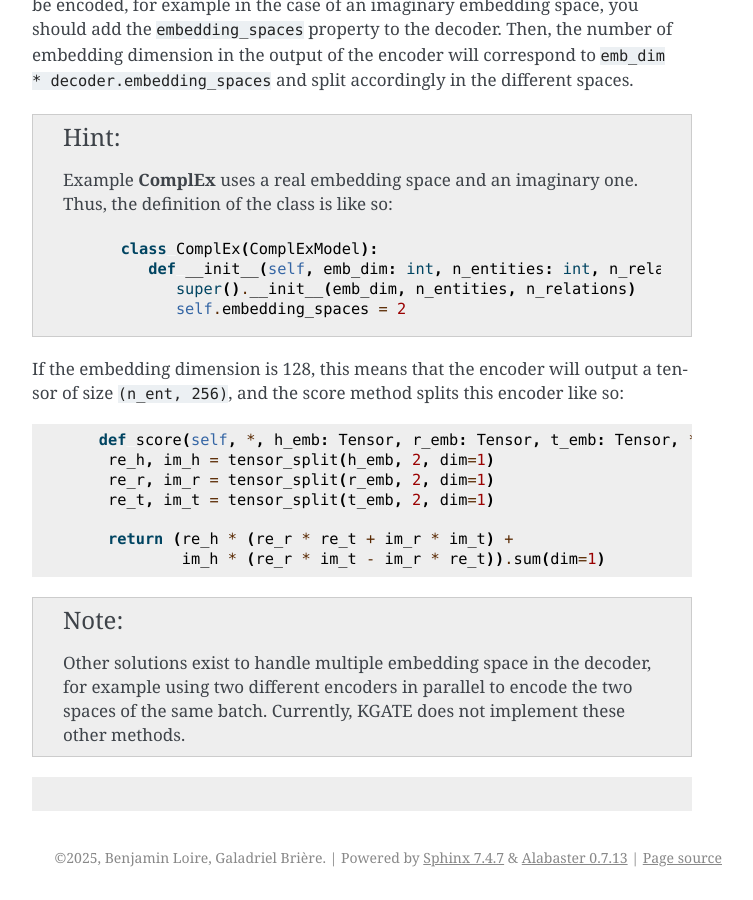
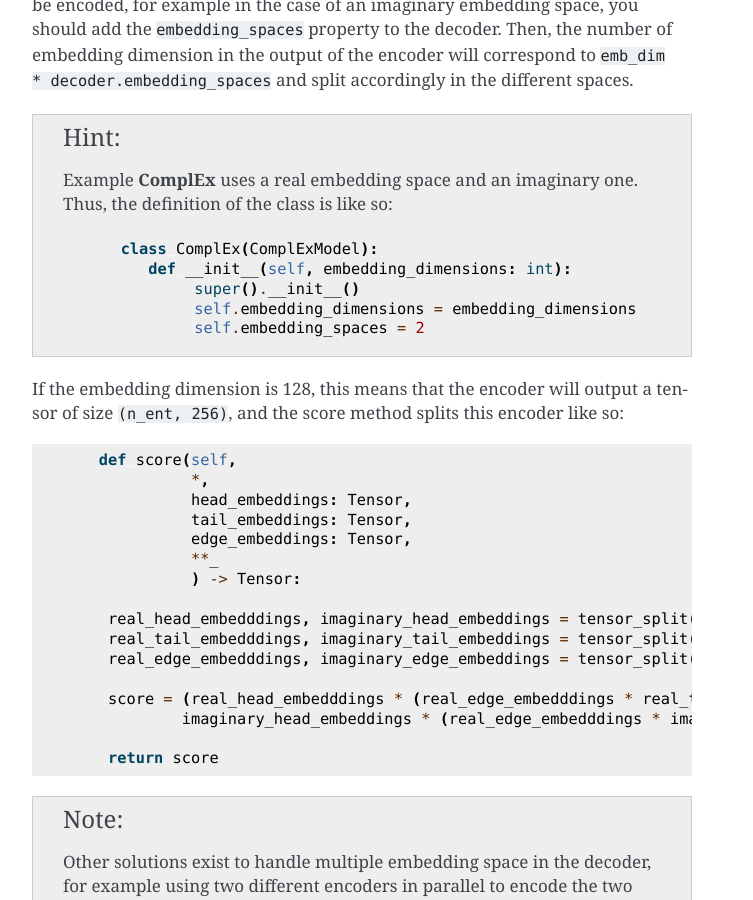
Before and after one commit to BAUDOTlab/KGATE, a Sphinx documentation site: the page built from docs/decoders.md, in a window 1280 px wide and 900 px high, scrolled down 1619 px. Shown: the whole window, without its empty margins (388-1141 px from the left). Built offline with Sphinx 7.4.7, drawn with Linux system fonts in a browser that asks for light colours.

Commit message:
Fixed naming conventions

````diff
--- a/docs/decoders.md
+++ b/docs/decoders.md
@@ -63,21 +63,31 @@ A decoder *must not* contain the entity or relation main embeddings, but may use
 
    ```python
       class ComplEx(ComplExModel):
-         def __init__(self, emb_dim: int, n_entities: int, n_relations: int):
-            super().__init__(emb_dim, n_entities, n_relations)
-            self.embedding_spaces = 2
+         def __init__(self, embedding_dimensions: int):
+              super().__init__()
+              self.embedding_dimensions = embedding_dimensions
+              self.embedding_spaces = 2
    ```
 
 If the embedding dimension is 128, this means that the encoder will output a tensor of size `(n_ent, 256)`, and the score method splits this encoder like so:
 
    ```python
-       def score(self, *, h_emb: Tensor, r_emb: Tensor, t_emb: Tensor, **_):
-        re_h, im_h = tensor_split(h_emb, 2, dim=1)
-        re_r, im_r = tensor_split(r_emb, 2, dim=1)
-        re_t, im_t = tensor_split(t_emb, 2, dim=1)
+       def score(self,
+                 *,
+                 head_embeddings: Tensor,
+                 tail_embeddings: Tensor,
+                 edge_embeddings: Tensor,
+                 **_
+                 ) -> Tensor:
 
-        return (re_h * (re_r * re_t + im_r * im_t) +
-                im_h * (re_r * im_t - im_r * re_t)).sum(dim=1)
+        real_head_embedddings, imaginary_head_embeddings = tensor_split(head_embeddings, 2, dim = 1)
+        real_tail_embedddings, imaginary_tail_embeddings = tensor_split(tail_embeddings, 2, dim = 1)
+        real_edge_embedddings, imaginary_edge_embeddings = tensor_split(edge_embeddings, 2, dim = 1)
+
+        score = (real_head_embedddings * (real_edge_embedddings * real_tail_embedddings + imaginary_edge_embeddings * imaginary_tail_embeddings) +
+                imaginary_head_embeddings * (real_edge_embedddings * imaginary_tail_embeddings - imaginary_edge_embeddings * real_tail_embedddings)).sum(dim = 1)
+
+        return score
    ```
 
    ```{note}
````
